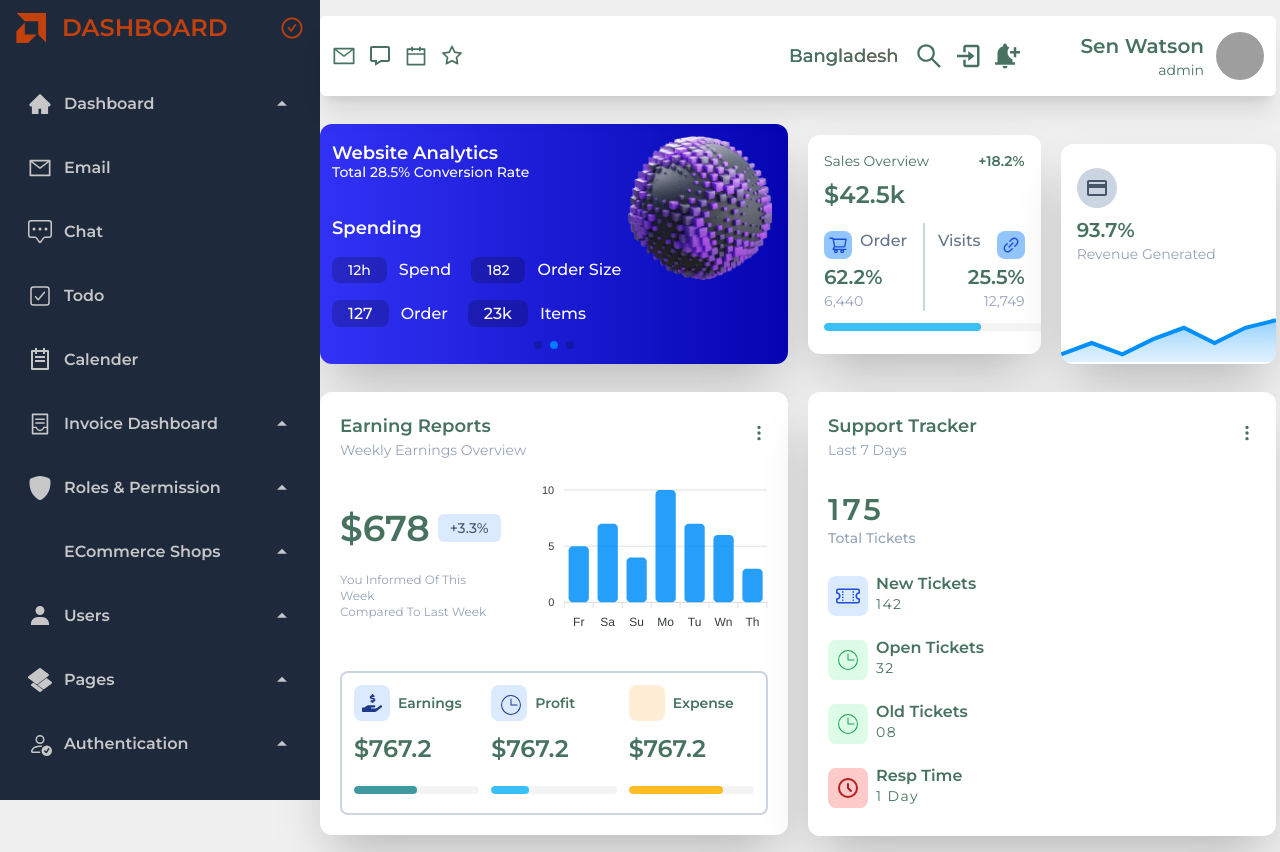
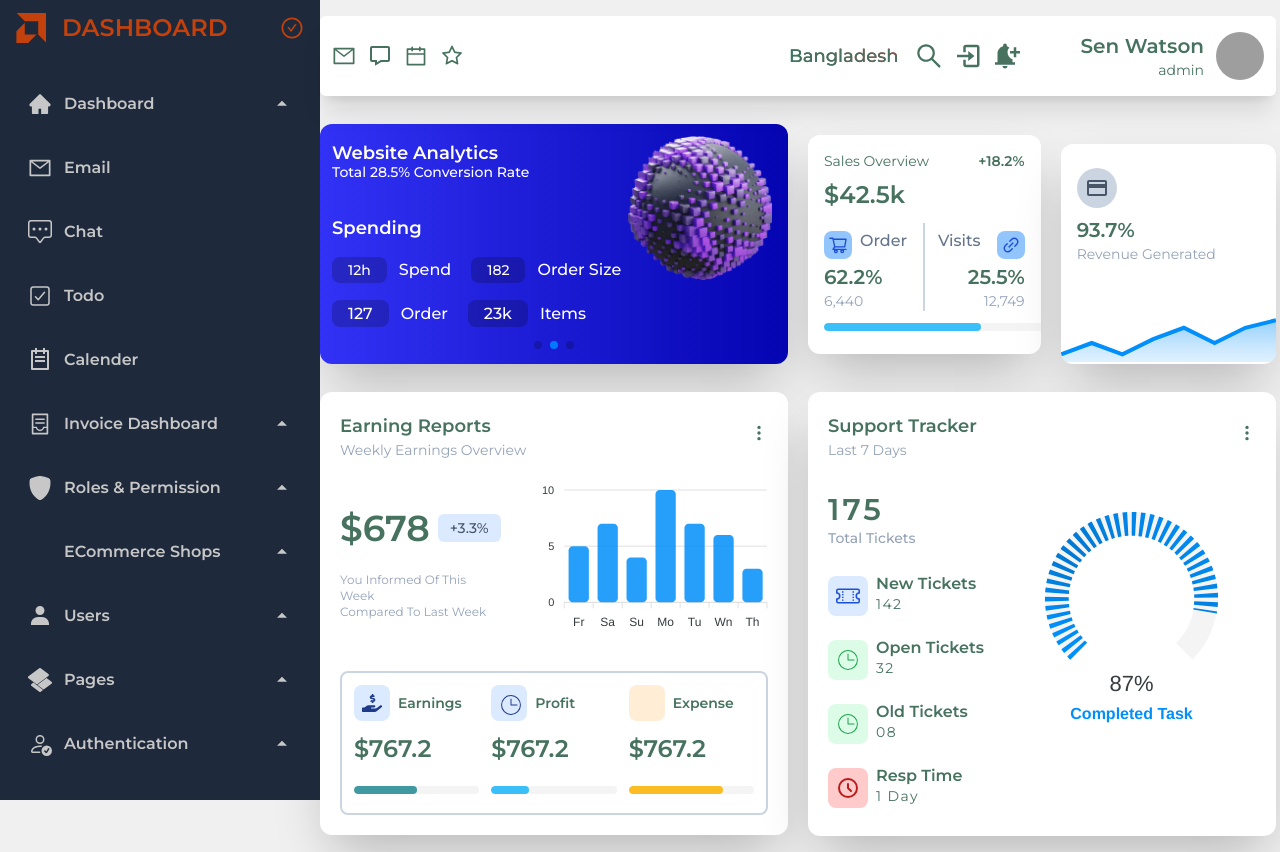
Before and after one commit to saifularafat/admin-dashboard-design, a React (Vite) app: page /dashboard/analytics in a window 1280 px wide. Built offline with nearby package versions, Linux system fonts and the light colour scheme; grey boxes are pictures that could not be loaded; some icons are missing; a web font is replaced by a local one.

Commit message:
Support Tracket is completed

```diff
--- a/src/AllChartData.js
+++ b/src/AllChartData.js
@@ -522,6 +522,54 @@ const earningReportBarChart = {
   },
 };
 
+const supportTicketRadialBar = {
+
+  series: [87],
+  options: {
+    chart: {
+      height: 350,
+      type: 'radialBar',
+      offsetY: -10
+    },
+    plotOptions: {
+      radialBar: {
+        startAngle: -135,
+        endAngle: 135,
+        dataLabels: {
+          name: {
+            fontSize: '16px',
+            color: undefined,
+            offsetY: 120
+          },
+          value: {
+            offsetY: 76,
+            fontSize: '22px',
+            color: undefined,
+            formatter: function (val) {
+              return val + "%";
+            }
+          }
+        }
+      }
+    },
+    fill: {
+      type: 'gradient',
+      gradient: {
+        shade: 'dark',
+        shadeIntensity: 0.15,
+        inverseColors: false,
+        opacityFrom: 1,
+        opacityTo: 1,
+        stops: [0, 50, 65, 91]
+      },
+    },
+    stroke: {
+      dashArray: 4
+    },
+    labels: ['Completed Task'],
+  },
+};
+
 export {
   orderBarChart,
   profitLineChart,
@@ -531,5 +579,6 @@ export {
   browserRadialBarChart,
   globalAngleChart,
   revenueGeneratedAreaChart,
-  earningReportBarChart
+  earningReportBarChart,
+  supportTicketRadialBar
 }
--- a/src/pages/Dashboard/Analytics/RightSupport.jsx
+++ b/src/pages/Dashboard/Analytics/RightSupport.jsx
@@ -2,9 +2,13 @@ import { BsThreeDotsVertical, BsTicketPerforated } from "react-icons/bs";
 import useTheme from "../../Shared/useTheme";
 import { HiOutlineClock } from "react-icons/hi";
 import { CiClock2 } from "react-icons/ci";
+import ReactApexChart from "react-apexcharts";
+import { useState } from "react";
+import { supportTicketRadialBar } from "../../../AllChartData";
 
 const RightSupport = () => {
     const { isDarkMode } = useTheme()
+    const [radialBar] = useState(supportTicketRadialBar);
     return (
         <div className={`${isDarkMode ? 'bg-slate-900' : 'bg-white'} text-accent shadow-2xl p-5 overflow-hidden rounded-xl`}>
             <div className="flex items-center justify-between ">
@@ -54,7 +58,7 @@ const RightSupport = () => {
                     </div>
                 </div>
                 <div className="col-span-3">
-
+                    <ReactApexChart options={radialBar.options} series={radialBar.series} type="radialBar" height={340} />
                 </div>
             </div>
         </div>
```
